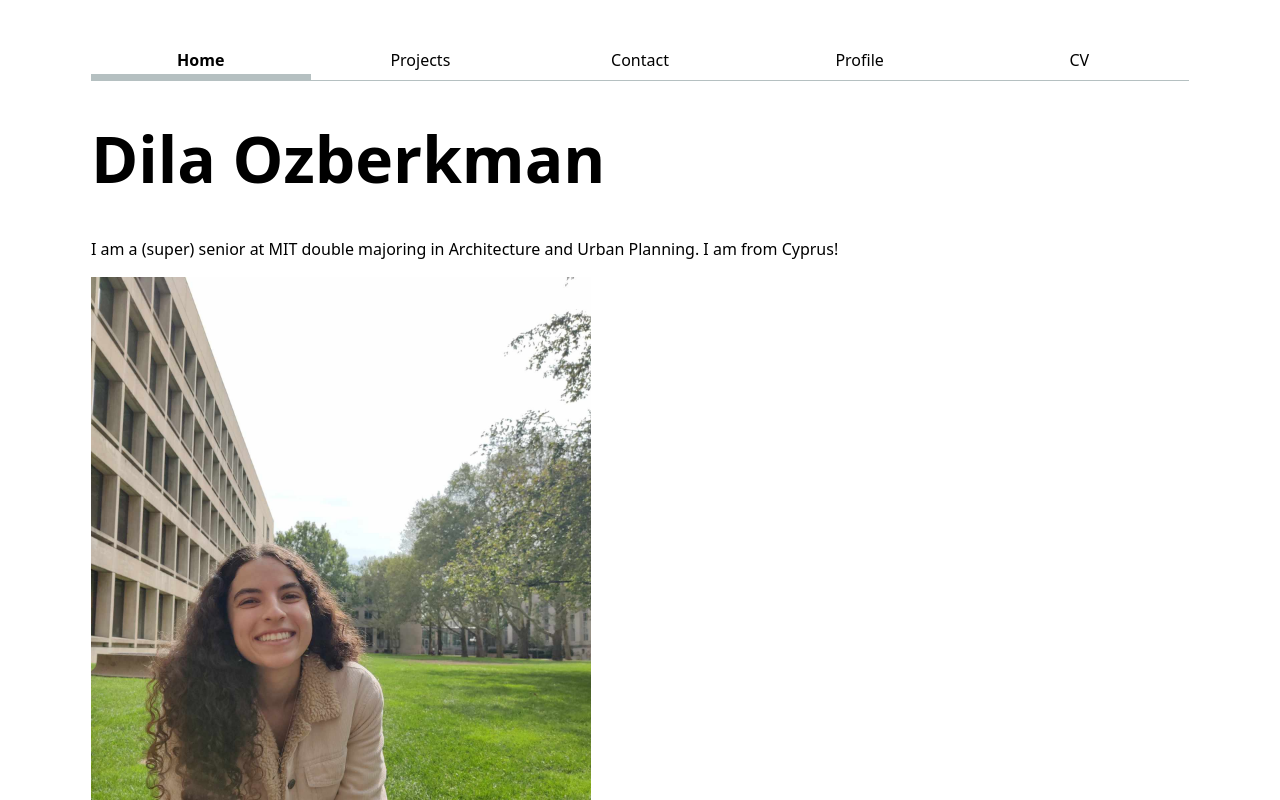
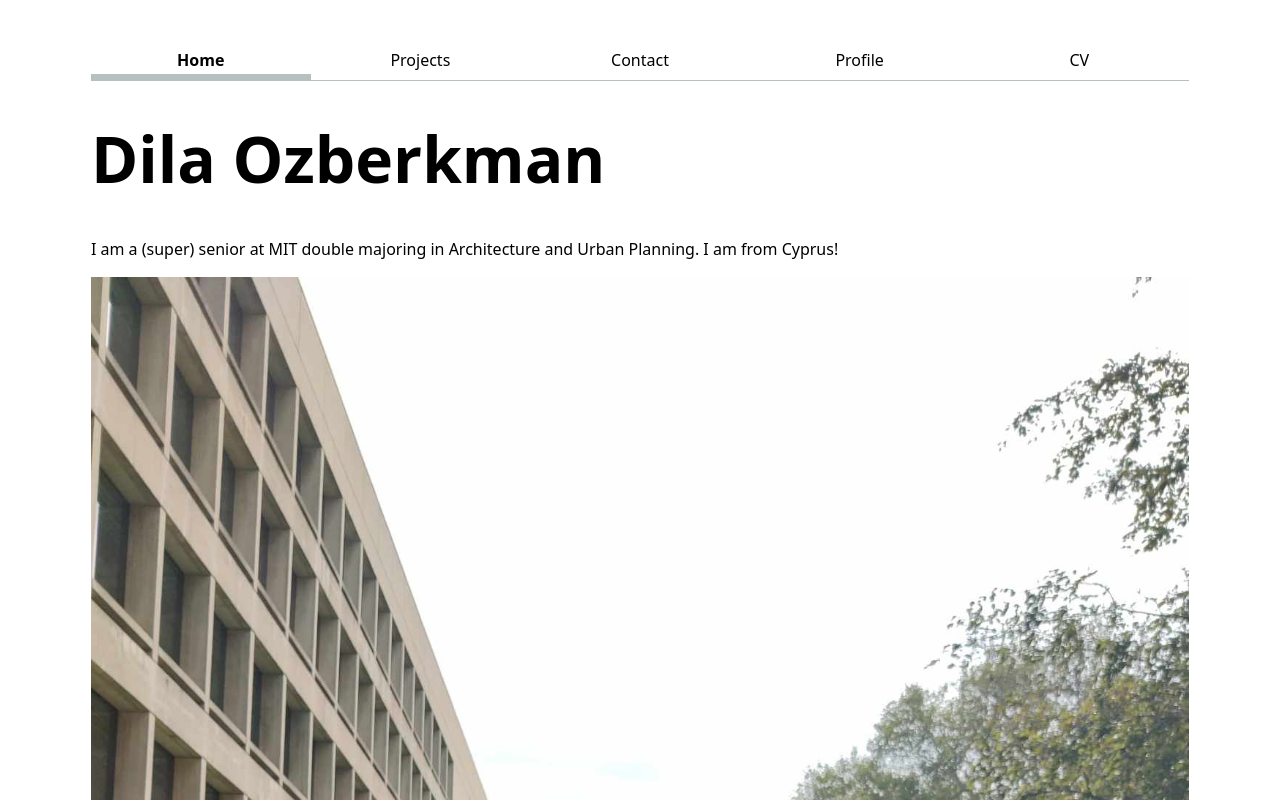
Before and after one commit to dilaozberkman/lab3, a SvelteKit app: page / in a window 1280 px wide. Shown: the top 800 px of the page. Built offline with nearby package versions, Linux system fonts and the light colour scheme.

Commit message:
chnaged home pic size

```diff
--- a/src/routes/+page.svelte
+++ b/src/routes/+page.svelte
@@ -27,8 +27,8 @@
 
 <img
     class="fit-picture"
-    width="500"
-    height="667"
+    width=auto
+    height="400"
     src="images/dila_pic.jpg"
     alt="Dila outside MIT Building 8 on a sunny day"
 />
```
